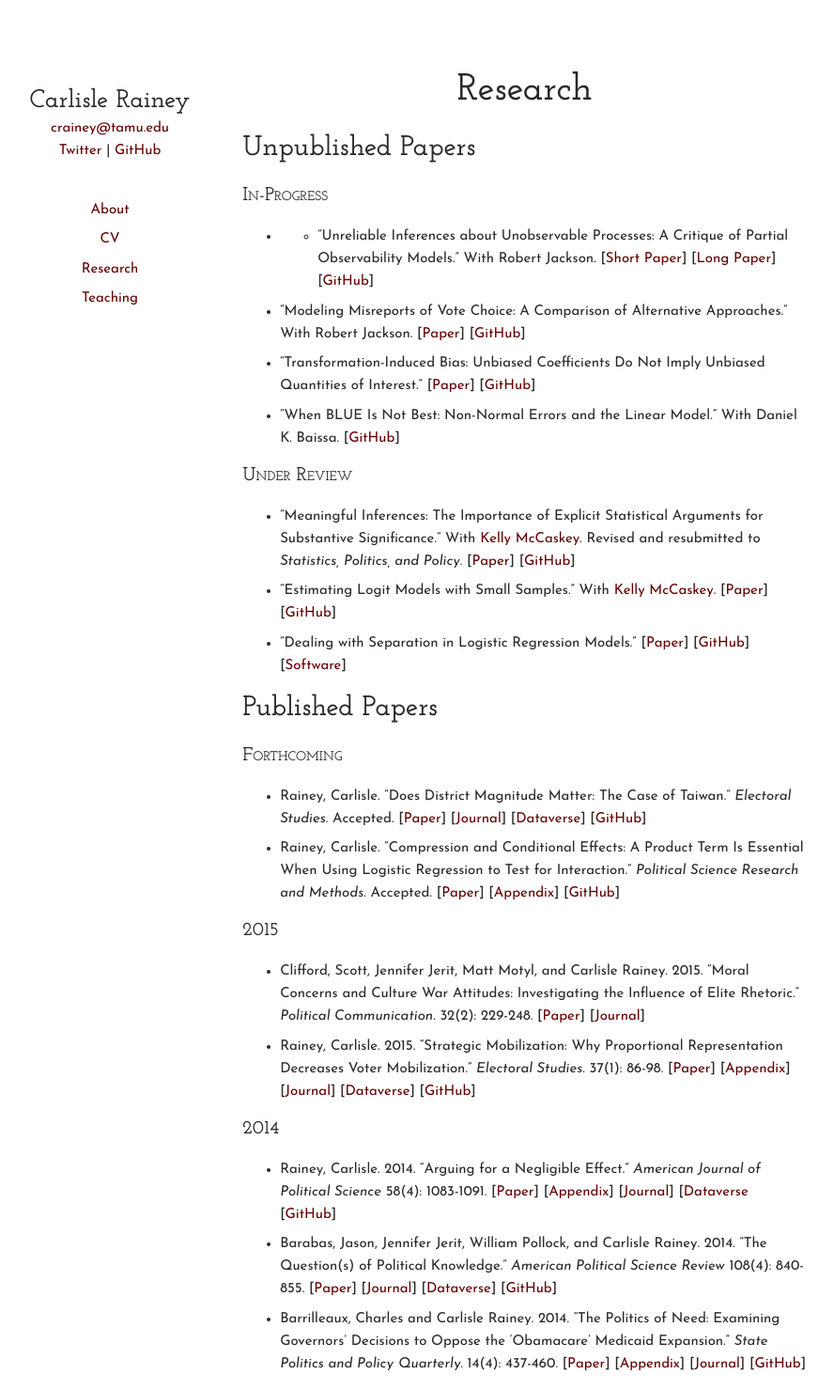
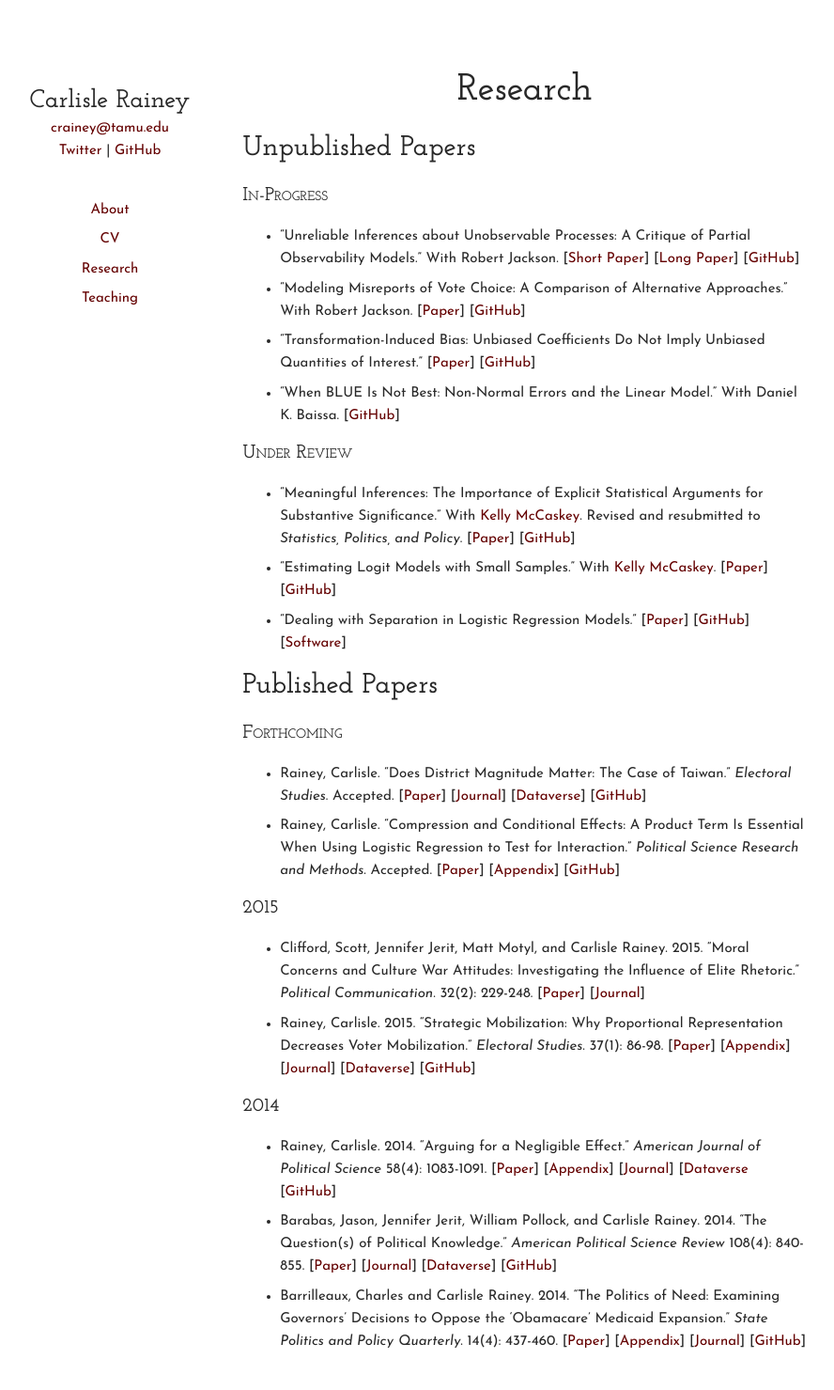
Before and after one commit to carlislerainey/carlislerainey.github.io, a Jekyll site: the page built from research/index.md, in a window 1280 px wide. Shown: the whole page at 94% size, without its empty margins (204-1092 px from the left). Built offline with Jekyll 4.4.1, drawn with Linux system fonts in a browser that asks for light colours; after the commit the page ends 1455 px from its top, so only the background shows below that.

Commit message:
fix typo

```diff
--- a/_includes/_unpublished.md
+++ b/_includes/_unpublished.md
@@ -1,7 +1,7 @@
 ## Unpublished Papers
 
 ### In-Progress
-- - "Unreliable Inferences about Unobservable Processes: A Critique of Partial Observability Models." With Robert Jackson.
+- "Unreliable Inferences about Unobservable Processes: A Critique of Partial Observability Models." With Robert Jackson.
 [[Short Paper](../papers/unreliable-short.pdf)]
 [[Long Paper](../papers/unreliable.pdf)]
 [[GitHub](https://github.com/carlislerainey/Unreliable)]
```
